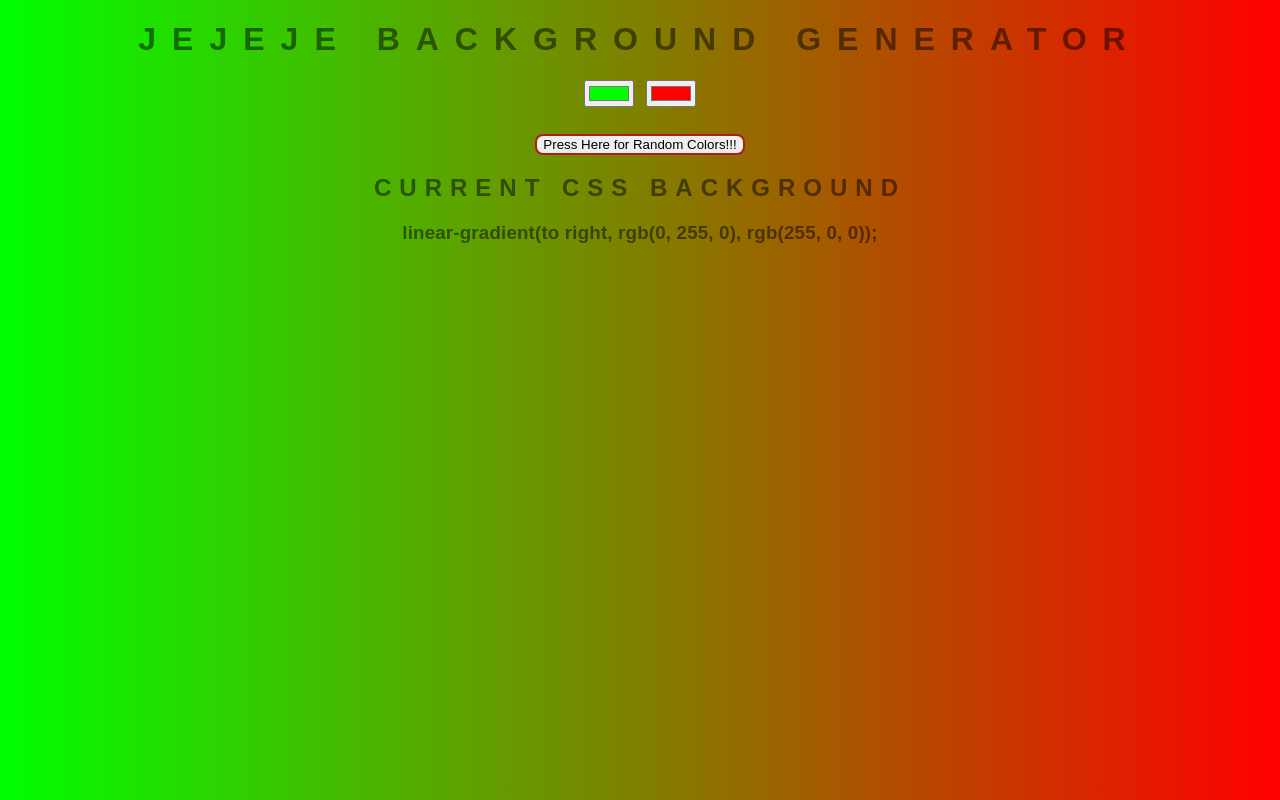
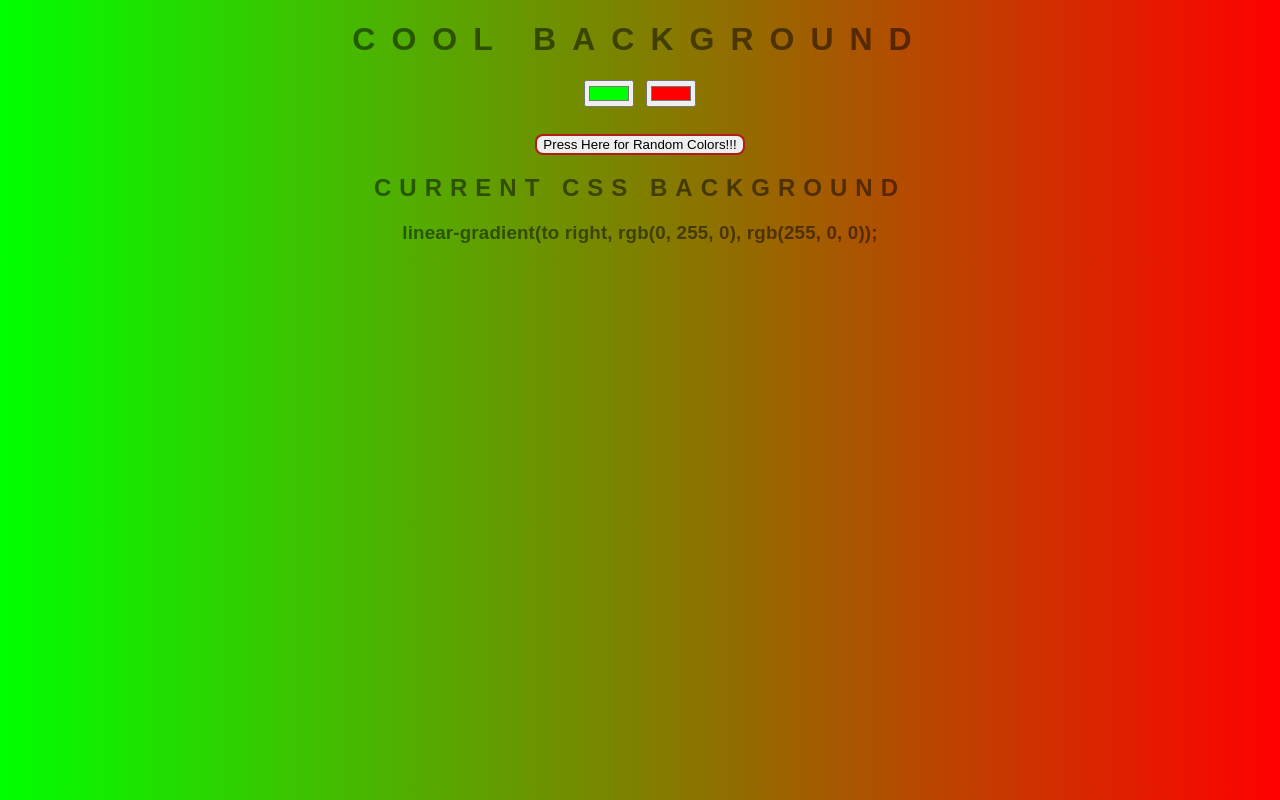
Before and after one commit to josueazambrano/Background-generator, a plain HTML site: page index.html in a window 1280 px wide. Drawn offline with Linux system fonts and the light colour scheme.

Commit message:
Capitalize title

```diff
--- a/index.html
+++ b/index.html
@@ -8,7 +8,7 @@
     <link rel="stylesheet" type="text/css" href="style.css">
 </head>
 <body id="background">
-    <h1> JEJEJE Background Generator</h1>
+    <h1>COOL BACKGROUND</h1>
     <input class="color1" type="color" name="color1" value="#00ff00">
     <input class="color2" type="color" name="color2" value="#ff0000">
     <br>
```
